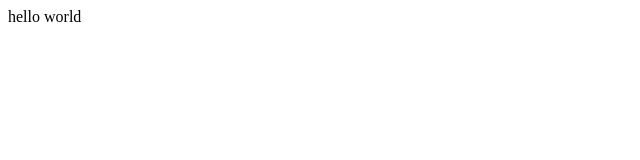
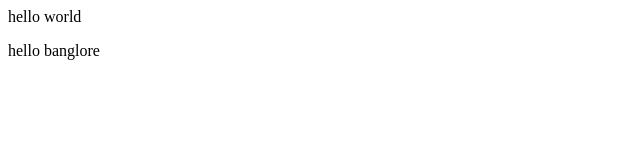
Before and after one commit to Nagendra-practice/first_repo, a plain HTML site: page index.html in a window 1280 px wide. Shown: the full height of the page, 0-640 px from the left. Drawn offline with Linux system fonts and the light colour scheme.

Commit message:
add paragraph

```diff
--- a/index.html
+++ b/index.html
@@ -1 +1,2 @@
 <p> hello world </p>
+<p> hello banglore </p>
```
